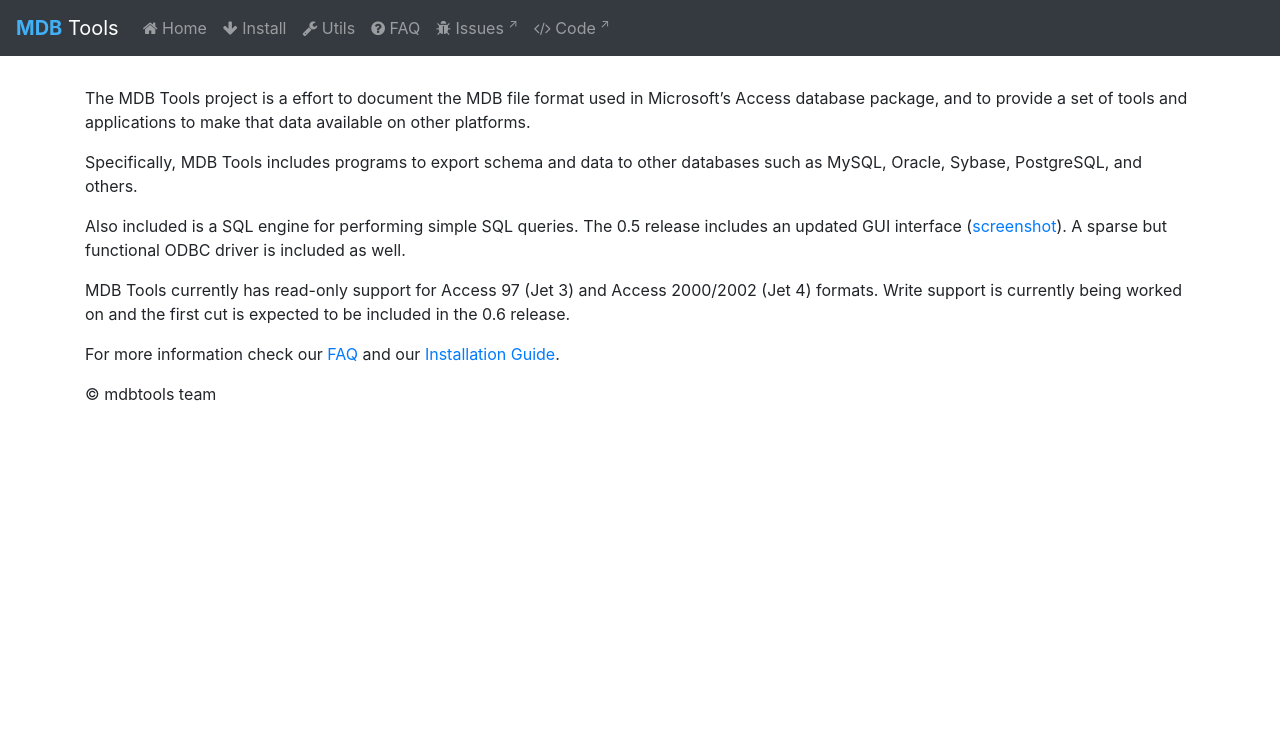
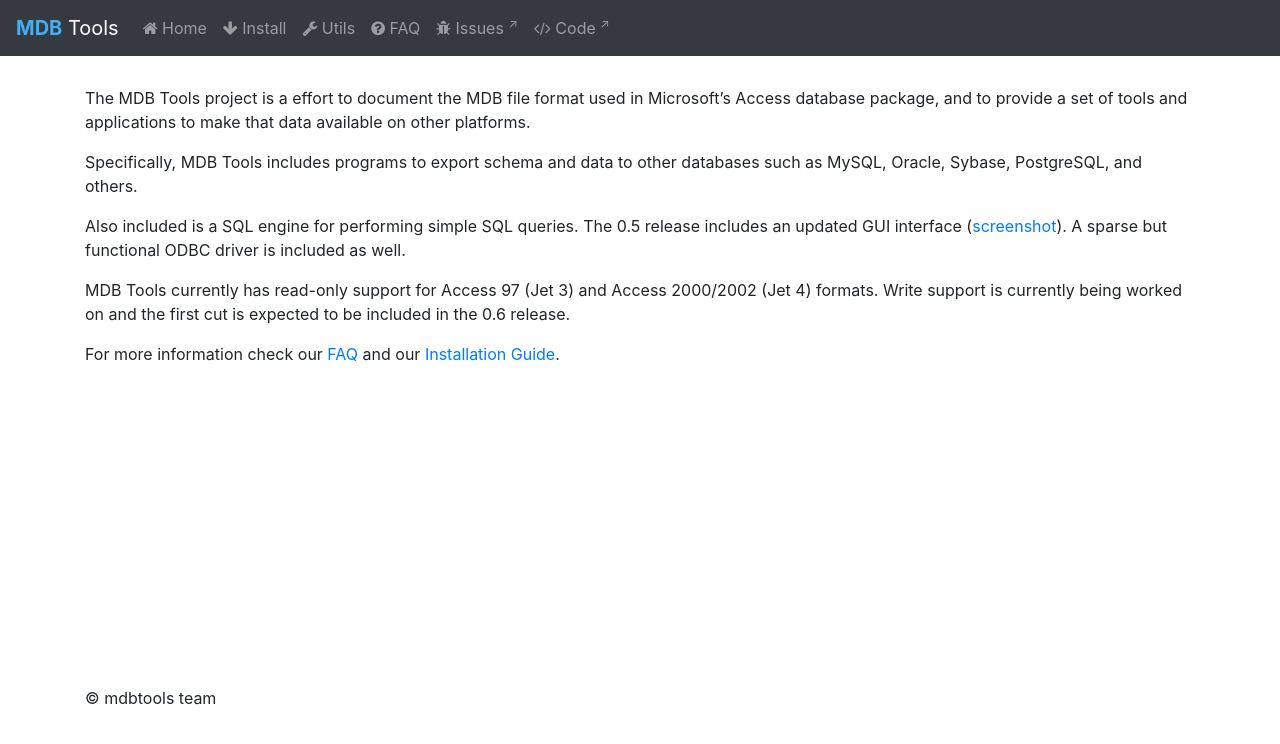
Before and after one commit to mdbtools/mdbtools.github.io, a Jekyll site: the page built from index.md, in a window 1280 px wide. Shown: the top 744 px of the page. Built offline with Jekyll 4.4.1, drawn with Linux system fonts in a browser that asks for light colours; nearby versions of some CDN libraries.

Commit message:
screenshot

```diff
--- a/static/css/style.1.css
+++ b/static/css/style.1.css
@@ -6,6 +6,7 @@
   font-weight: bold; }
 
 .main {
-  margin-top: 30px; }
+  margin-top: 30px;
+  min-height: 600px; }
 
 /*# sourceMappingURL=style.1.css.map */
--- a/static/css/style.1.scss
+++ b/static/css/style.1.scss
@@ -15,5 +15,5 @@ $p_color: #41B0F6;
 .main {
 
     margin-top: 30px;
-
+    min-height: 600px;
 }
```
Also changed, not shown: 1 other file.
